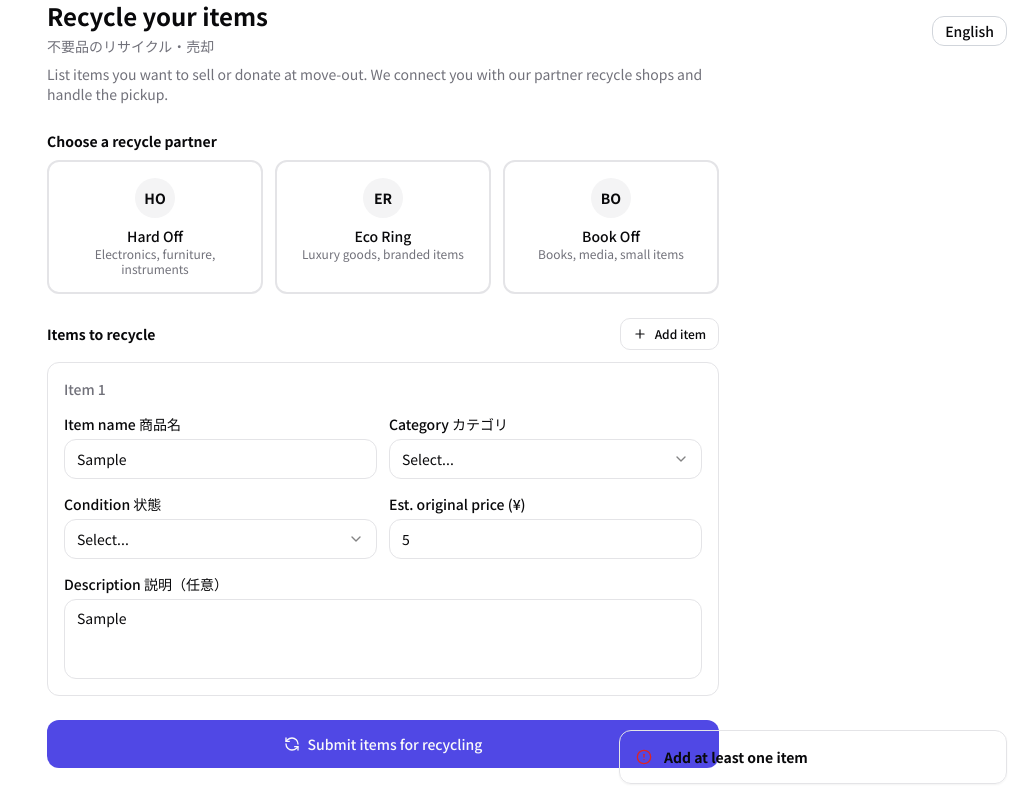
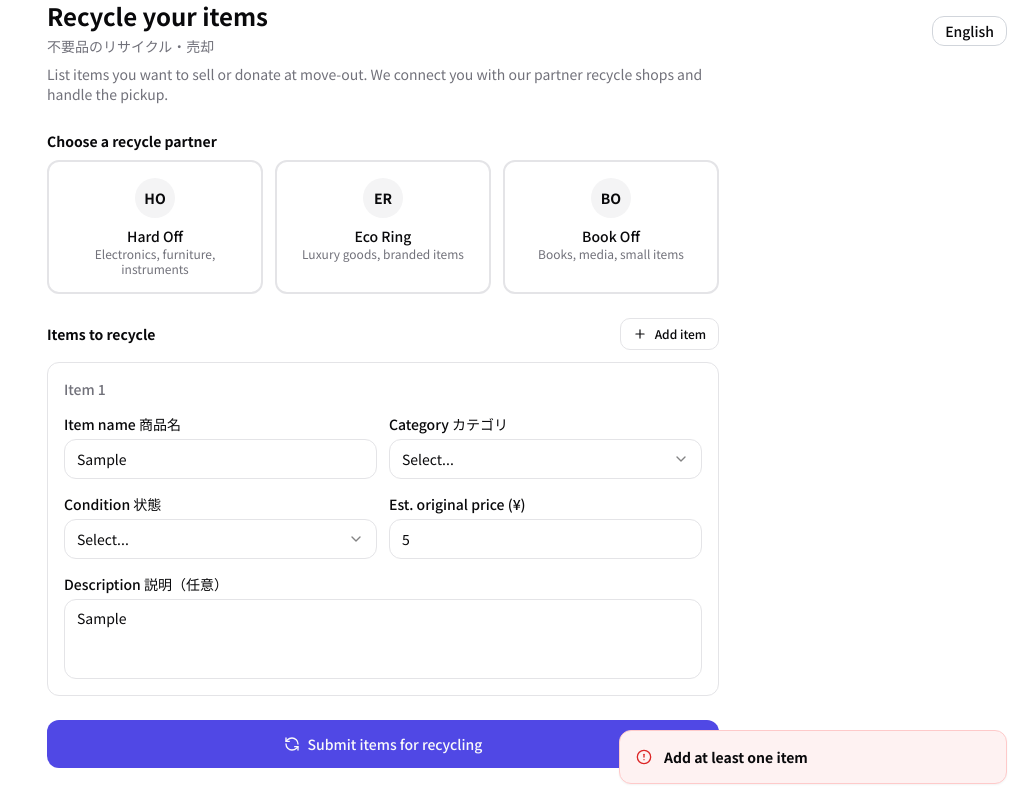
Before and after one commit to sudu1994/move414, a Next.js app in the folder move-app/: page /recycle in a window 1280 px wide. Both pictures are taken after typing "Sample", "5", "Sample" into the empty fields and a click on the button "Submit items for recycling". Shown: the whole page, without its empty margins (257-1280 px from the left). Built offline with nearby package versions, Linux system fonts and the light colour scheme.

Commit message:
Fix cn() syntax in toaster

```diff
--- a/move-app/src/components/ui/toaster.tsx
+++ b/move-app/src/components/ui/toaster.tsx
@@ -28,12 +28,10 @@
   'data-[swipe=cancel]:translate-x-0 data-[swipe=end]:translate-x-[var(--radix-toast-swipe-end-x)]',
   'data-[swipe=move]:translate-x-[var(--radix-toast-swipe-move-x)] data-[state=closed]:animate-out',
   'data-[state=open]:animate-in data-[state=open]:slide-in-from-top-full',
-      {
-        'bg-background border': variant === 'default',
-        'bg-green-50 border-green-200': variant === 'success',
-        'bg-red-50 border-red-200': variant === 'destructive',
-        'bg-blue-50 border-blue-200': variant === 'info',
-      },
+  variant === 'default' && 'bg-background border',
+  variant === 'success' && 'bg-green-50 border-green-200',
+  variant === 'destructive' && 'bg-red-50 border-red-200',
+  variant === 'info' && 'bg-blue-50 border-blue-200',
   className
 )}
     {...props}
```
Lines whose indentation alone changed are shown as unchanged.
